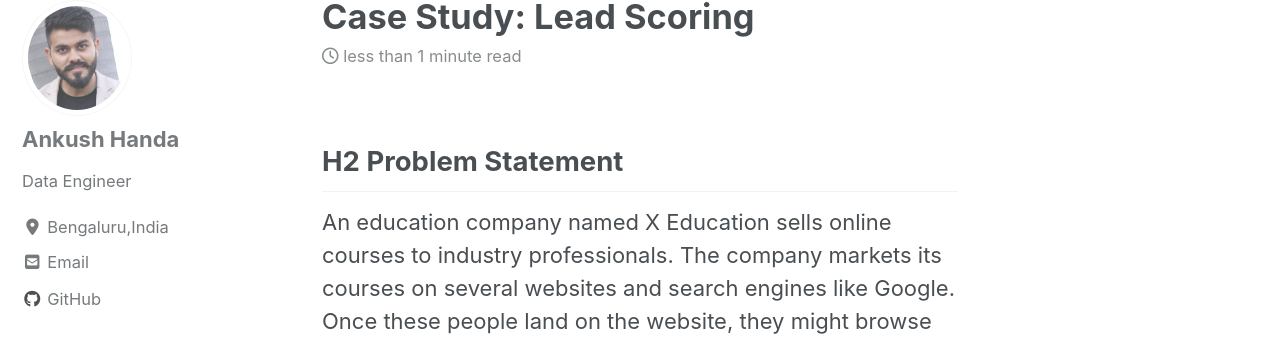
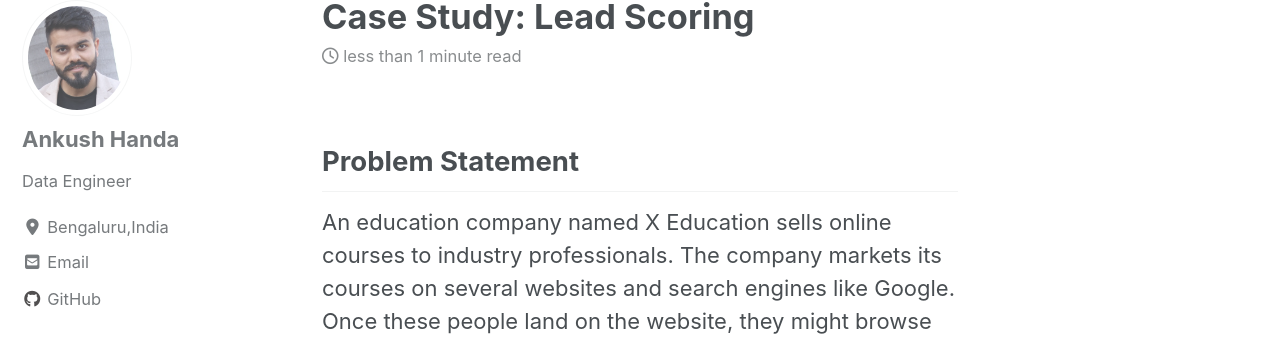
Before and after one commit to ankushhanda/ankushhanda.github.io, a Jekyll site: the page built from _posts/2020-03-01-Lead_Scoring.md, in a window 1280 px wide and 1400 px high, scrolled down 446 px. Shown: the part 116-457 px from the top of the window. Built offline with Jekyll 4.4.1, drawn with Linux system fonts in a browser that asks for light colours; cached includes are drawn as plain includes; nearby versions of some CDN libraries; some of the changed text lies outside the part shown.

```diff
--- a/_posts/2020-03-01-Lead_Scoring.md
+++ b/_posts/2020-03-01-Lead_Scoring.md
@@ -7,7 +7,7 @@ header:
  image: "/images/unsplash-image-3.jpg"
 ---
 
-## H2 Problem Statement
+## Problem Statement
 
 An education company named X Education sells online courses to industry professionals. The company markets its courses on several websites and search engines like Google. Once these people land on the website, they might browse the courses or fill up a form for the course or watch some videos. When these people fill up a form providing their email address or phone number, they are classified to be a lead.
 
```
Also changed, not shown: other parts of _posts/2020-03-01-Lead_Scoring.md (+2 -0 lines).
